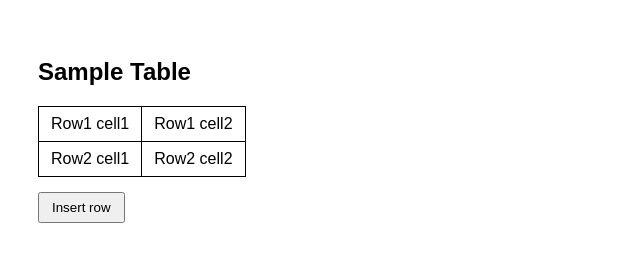
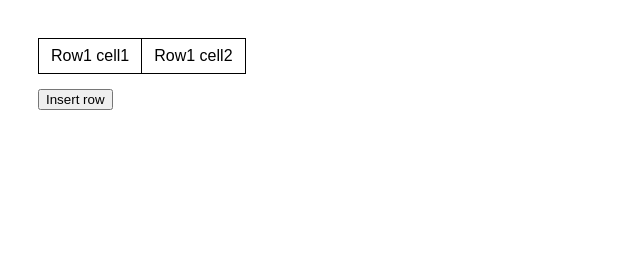
Before and after one commit to acciojob/create-table-1-kamakhyasoni085, a website: page main.html in a window 1280 px wide. Shown: the whole page, without its empty margins (0-640 px from the left). Drawn offline with Linux system fonts and the light colour scheme.

Commit message:
created a submission

```diff
--- a/main.html
+++ b/main.html
@@ -27,23 +27,15 @@
     </style>
 </head>
 <body>
+<table id="sampleTable">
+  <tr>
+    <td>Row1 cell1</td>
+    <td>Row1 cell2</td>
+  </tr>
+</table>
 
-    <h2>Sample Table</h2>
+<input type="button" value="Insert row" onclick="insert_Row()">
 
-    <!-- Table -->
-    <table id="sampleTable">
-        <tr>
-            <td>Row1 cell1</td>
-            <td>Row1 cell2</td>
-        </tr>
-        <tr>
-            <td>Row2 cell1</td>
-            <td>Row2 cell2</td>
-        </tr>
-    </table>
-
-    <!-- Button -->
-    <button onclick="insert_Row()">Insert row</button>
 
     <!-- JavaScript -->
     <script>
```
